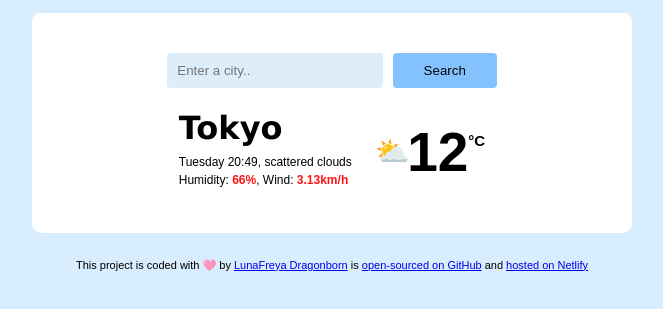
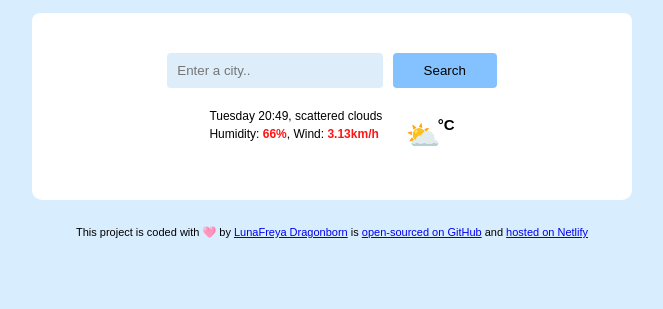
Before and after one commit to rose-sky-sun/Luna-Weather, a plain HTML site: page index.html in a window 1280 px wide. Shown: the part 83-392 px from the top of the page, without its empty margins (308-971 px from the left). Drawn offline with nearby package versions, Linux system fonts and the light colour scheme; no server answers.

Commit message:
removed hard coded city and temp from html and used js to call for a default city instead

```diff
--- a/index.html
+++ b/index.html
@@ -31,7 +31,7 @@
 
         <main>
             <div class="weather-container">
-                <h1 id="current-city">Tokyo </h1>
+                <h1 id="current-city"></h1>
                 <p id="current-weather">
                 Tuesday 20:49, scattered clouds
                 <br>
@@ -40,7 +40,7 @@
             </div>
             <div class="temp-container">
                 <p id="current-temp">
-                    <span class="temp-emoji">⛅</span> <span id="temp-value">12</span><span class="temp-unit">°C</span>
+                    <span class="temp-emoji">⛅</span> <span id="temp-value"></span><span class="temp-unit">°C</span>
                 </p>
             </div>
         </main>
--- a/src/index.js
+++ b/src/index.js
@@ -25,3 +25,5 @@ function handleSearchSubmit(event) {
 
 let searchElement = document.querySelector("#search-form");
 searchElement.addEventListener("submit", handleSearchSubmit);
+
+searchCity("Oslo");
```
